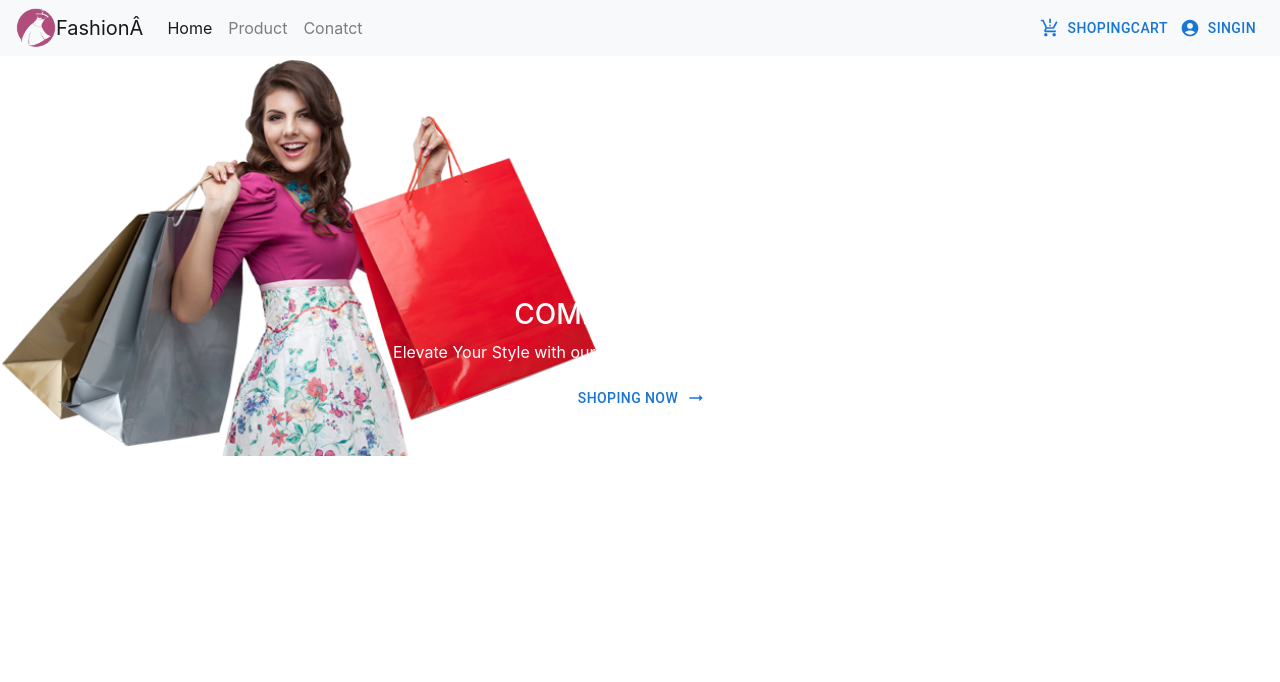
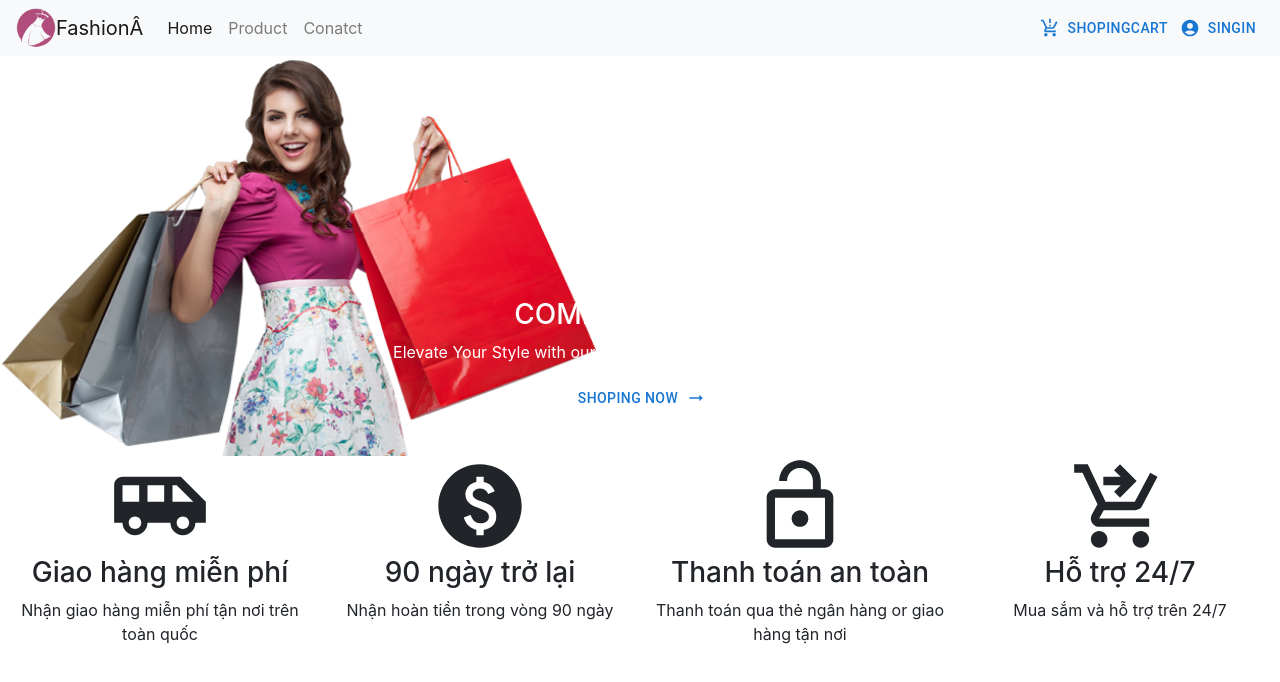
Before and after one commit to duongCute123/TMDT_BanShirt, a React (Create React App) app: page / in a window 1280 px wide. Shown: the top 682 px of the page. Built offline with nearby package versions, Linux system fonts and the light colour scheme.

Commit message:
finish header

```diff
--- a/src/component/home/home.css
+++ b/src/component/home/home.css
@@ -0,0 +1,5 @@
+#items:hover{
+    border: 1px solid white;
+    background-color: white;
+    box-shadow: 1px 1px 5px 5px;
+}
--- a/src/component/home/homepage.jsx
+++ b/src/component/home/homepage.jsx
@@ -1,4 +1,5 @@
 import Menu from "../menu/menu"
+import HeaderIcon from "./listicon";
 import ArrowRightAltIcon from '@mui/icons-material/ArrowRightAlt';
 import slide1 from "../../image.modue/Excited-Girl-Holding-Shopping-Bag-Transparent-PNG.png"
 import slide2 from "../../image.modue/Attractive-Model-Man-PNG-Picture.png"
@@ -60,6 +61,7 @@ const Home = () => {
                     </div>
                 </div>
             </div>
+            <HeaderIcon />
         </div>
     )
 }
--- a/src/component/home/listicon.jsx
+++ b/src/component/home/listicon.jsx
@@ -1,4 +1,5 @@
 import PaidIcon from '@mui/icons-material/Paid';
+import  "../home/home.css";
 import ShoppingCartCheckoutIcon from '@mui/icons-material/ShoppingCartCheckout';
 import LockOpenIcon from '@mui/icons-material/LockOpen';
 import AirportShuttleIcon from '@mui/icons-material/AirportShuttle';
@@ -8,28 +9,28 @@ const HeaderIcon = () => {
             <div className='row' style={{
                 textAlign:"center"
             }}>
-                <div className="col-sm-3">
+                <div className="items col-sm-3">
                     <AirportShuttleIcon sx={{ fontSize: 100 }} />
                     <div>
                         <h3>Giao hàng miễn phí</h3>
                         <p>Nhận giao hàng miễn phí tận nơi trên toàn quốc</p>
                     </div>
                 </div>
-                <div className="col-sm-3">
+                <div className="items col-sm-3">
                     <PaidIcon sx={{ fontSize: 100 }} />
                     <div>
                         <h3>90 ngày trở lại</h3>
                         <p>Nhận hoàn tiền trong vòng 90 ngày</p>
                     </div>
                 </div>
-                <div className="col-sm-3">
+                <div className="items col-sm-3">
                     <LockOpenIcon sx={{ fontSize: 100 }} />
                     <div>
                         <h3>Thanh toán an toàn</h3>
                         <p>Thanh toán qua thẻ ngân hàng or giao hàng tận nơi</p>
                     </div>
                 </div>
-                <div className="col-sm-3">
+                <div className="items col-sm-3">
                     <ShoppingCartCheckoutIcon sx={{ fontSize: 100 }} />
                     <div>
                         <h3>Hỗ trợ 24/7</h3>
```
